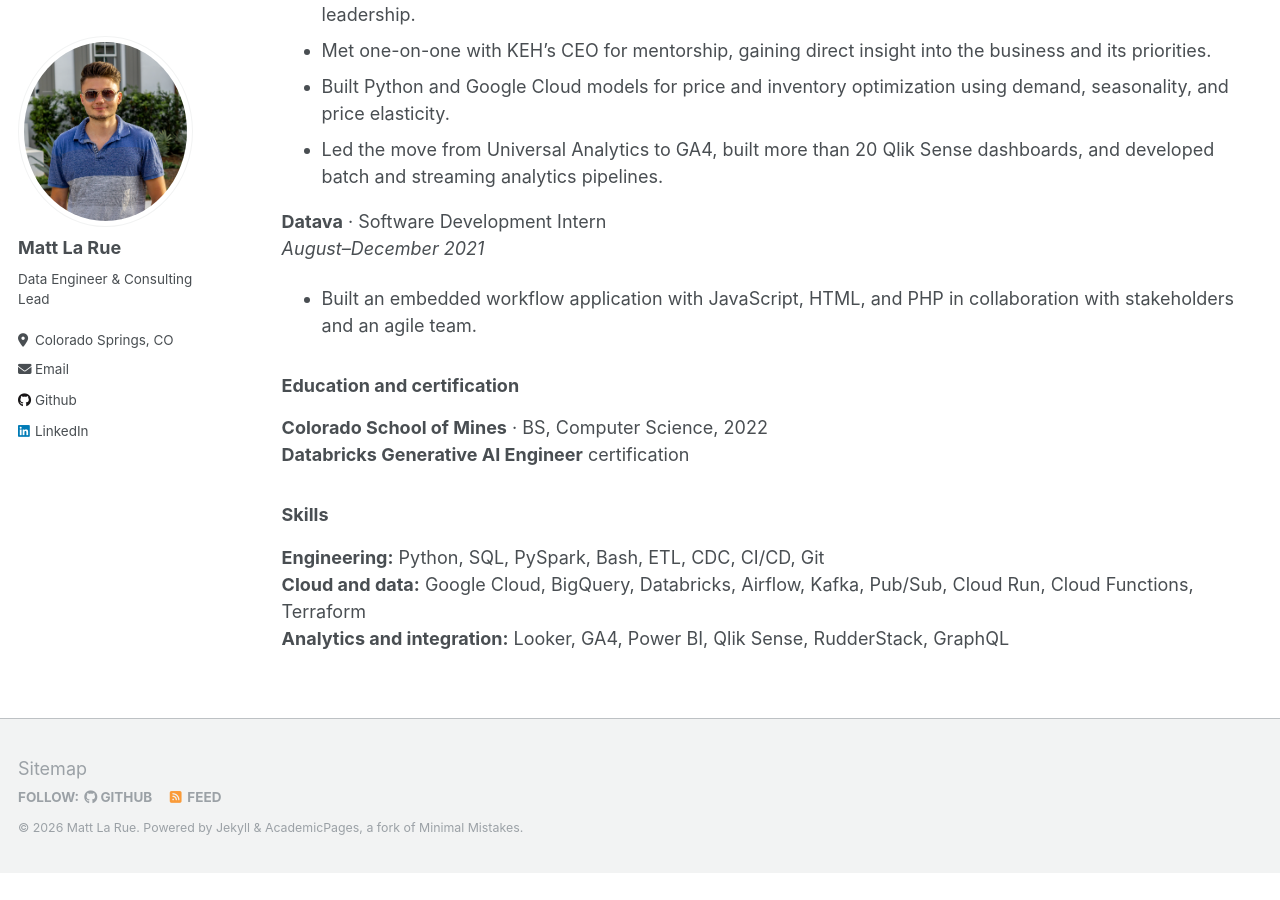
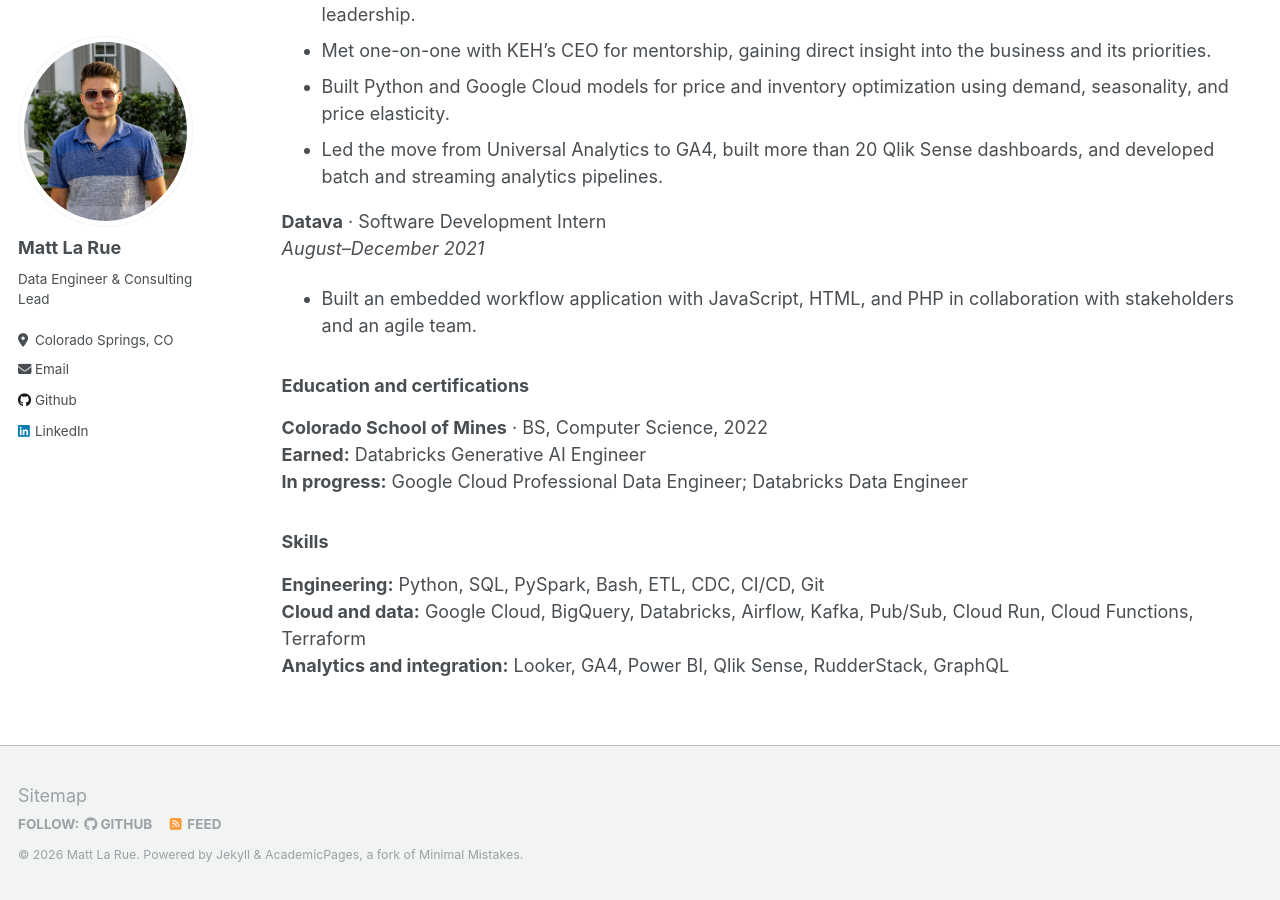
Before and after one commit to matthewlarue/matthewlarue.github.io, a Jekyll site: the page built from _pages/cv.md, in a window 1280 px wide and 900 px high, scrolled down 1510 px. Built offline with Jekyll 4.4.1, drawn with Linux system fonts in a browser that asks for light colours; before the commit the page ends 2383 px from its top, so only the background shows below that.

Commit message:
List pending data engineering certifications

```diff
--- a/_pages/cv.md
+++ b/_pages/cv.md
@@ -48,10 +48,11 @@ Data engineer and consulting lead who builds reliable data pipelines and useful
 
 - Built an embedded workflow application with JavaScript, HTML, and PHP in collaboration with stakeholders and an agile team.
 
-### Education and certification
+### Education and certifications
 
 **Colorado School of Mines** · BS, Computer Science, 2022<br>
-**Databricks Generative AI Engineer** certification
+**Earned:** Databricks Generative AI Engineer<br>
+**In progress:** Google Cloud Professional Data Engineer; Databricks Data Engineer
 
 ### Skills
 
```
